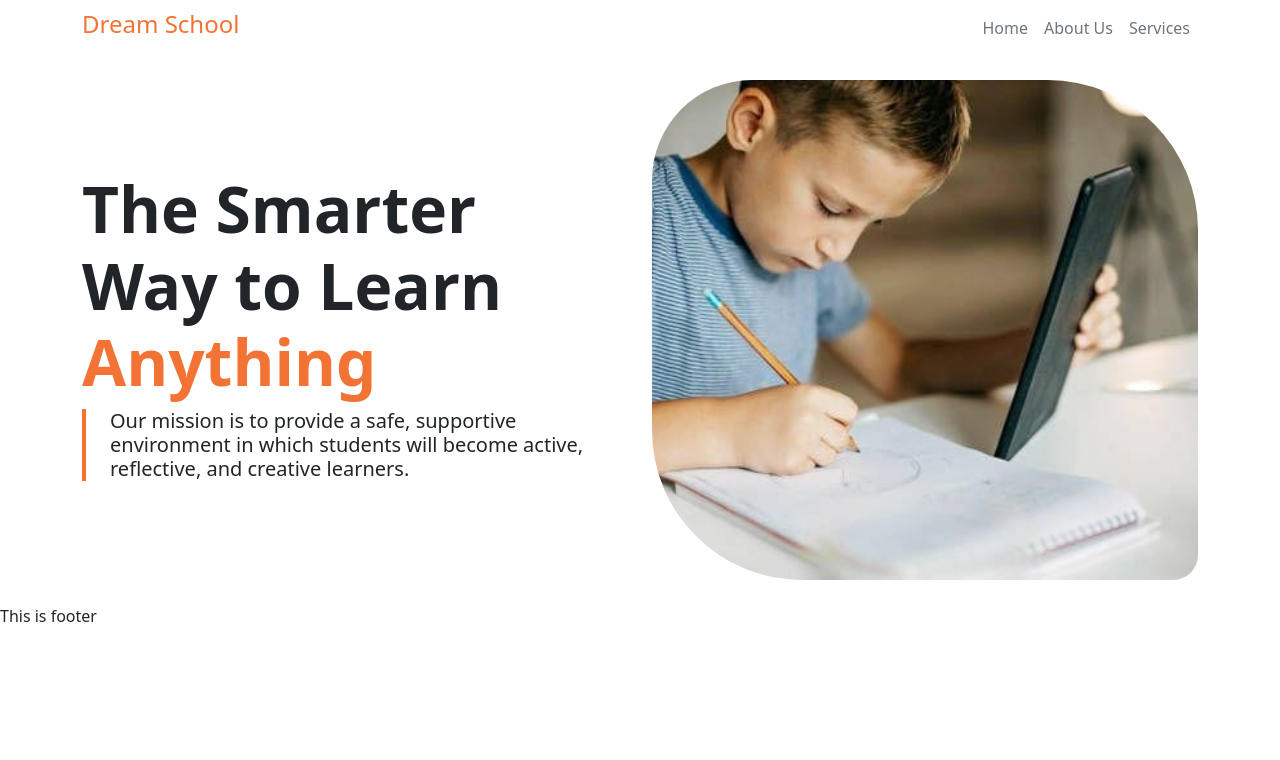
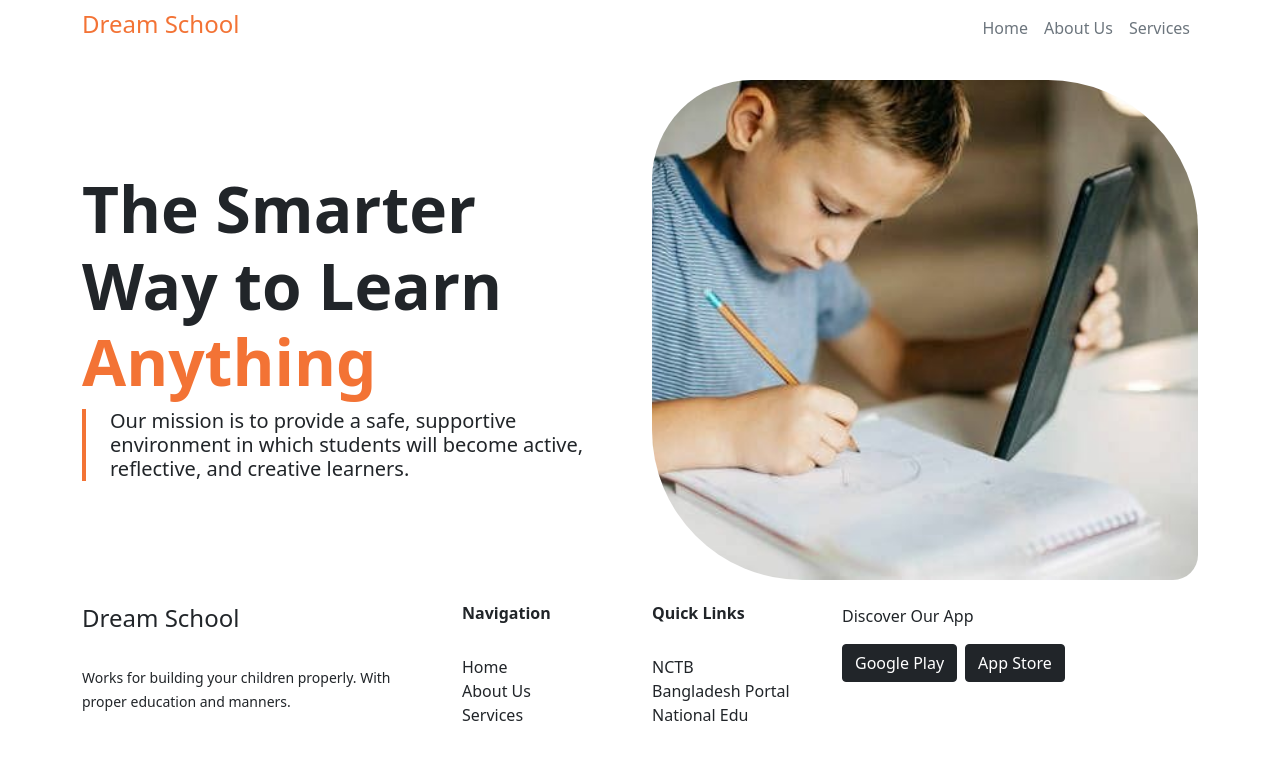
Before and after one commit to jbmakib/school-vault, a React (Create React App) app: page / in a window 1280 px wide. Shown: the top 760 px of the page. Built offline with nearby package versions, Linux system fonts and the light colour scheme.

Commit message:
footer done

```diff
--- a/src/components/Footer/Footer.js
+++ b/src/components/Footer/Footer.js
@@ -1,7 +1,81 @@
 import React from "react";
+import { Container, Col, Row } from "react-bootstrap";
+import { Link } from "react-router-dom";
+import FooterExtLink from "../FooterExtLink/FooterExtLink";
 
 const Footer = () => {
-    return <div>This is footer</div>;
+    return (
+        <Container>
+            <Row xs={1} md={2} lg={3}>
+                <Col>
+                    <h4>Dream School</h4>
+                    <br />
+                    <small>
+                        Works for building your children properly. With proper
+                        education and manners.
+                    </small>
+                </Col>
+                <Col>
+                    <Row xs={1} lg={2}>
+                        <Col>
+                            <h6 className="fw-bold">Navigation</h6>
+                            <br />
+                            <Link
+                                to="/home"
+                                className="d-block text-decoration-none text-dark"
+                            >
+                                Home
+                            </Link>
+                            <Link
+                                to="/about"
+                                className="d-block text-decoration-none text-dark"
+                            >
+                                About Us
+                            </Link>
+                            <Link
+                                to="/services"
+                                className="d-block text-decoration-none text-dark"
+                            >
+                                Services
+                            </Link>
+                        </Col>
+                        <Col>
+                            <h6 className="fw-bold">Quick Links</h6>
+                            <br />
+                            <FooterExtLink link="http://www.nctb.gov.bd/">
+                                NCTB
+                            </FooterExtLink>
+                            <FooterExtLink link="http://www.bangladesh.gov.bd/">
+                                Bangladesh Portal
+                            </FooterExtLink>
+                            <FooterExtLink link="http://www.moedu.gov.bd/index.php?option=com_content&task=view&id=338&Itemid=416">
+                                National Edu
+                            </FooterExtLink>
+                        </Col>
+                    </Row>
+                </Col>
+                <Col>
+                    <p>Discover Our App</p>
+                    <a
+                        href="https://play.google.com/"
+                        target="_blank"
+                        className="btn btn-dark me-1"
+                        rel="noreferrer"
+                    >
+                        Google Play
+                    </a>
+                    <a
+                        href="https://play.google.com/"
+                        target="_blank"
+                        className="btn btn-dark ms-1"
+                        rel="noreferrer"
+                    >
+                        App Store
+                    </a>
+                </Col>
+            </Row>
+        </Container>
+    );
 };
 
 export default Footer;
--- /dev/null
+++ b/src/components/FooterExtLink/FooterExtLink.js
@@ -0,0 +1,16 @@
+import React from "react";
+
+const FooterExtLink = ({ link, children }) => {
+    return (
+        <a
+            href={link}
+            target="_blank"
+            rel="noreferrer"
+            className="d-block text-decoration-none text-dark"
+        >
+            {children}
+        </a>
+    );
+};
+
+export default FooterExtLink;
```
